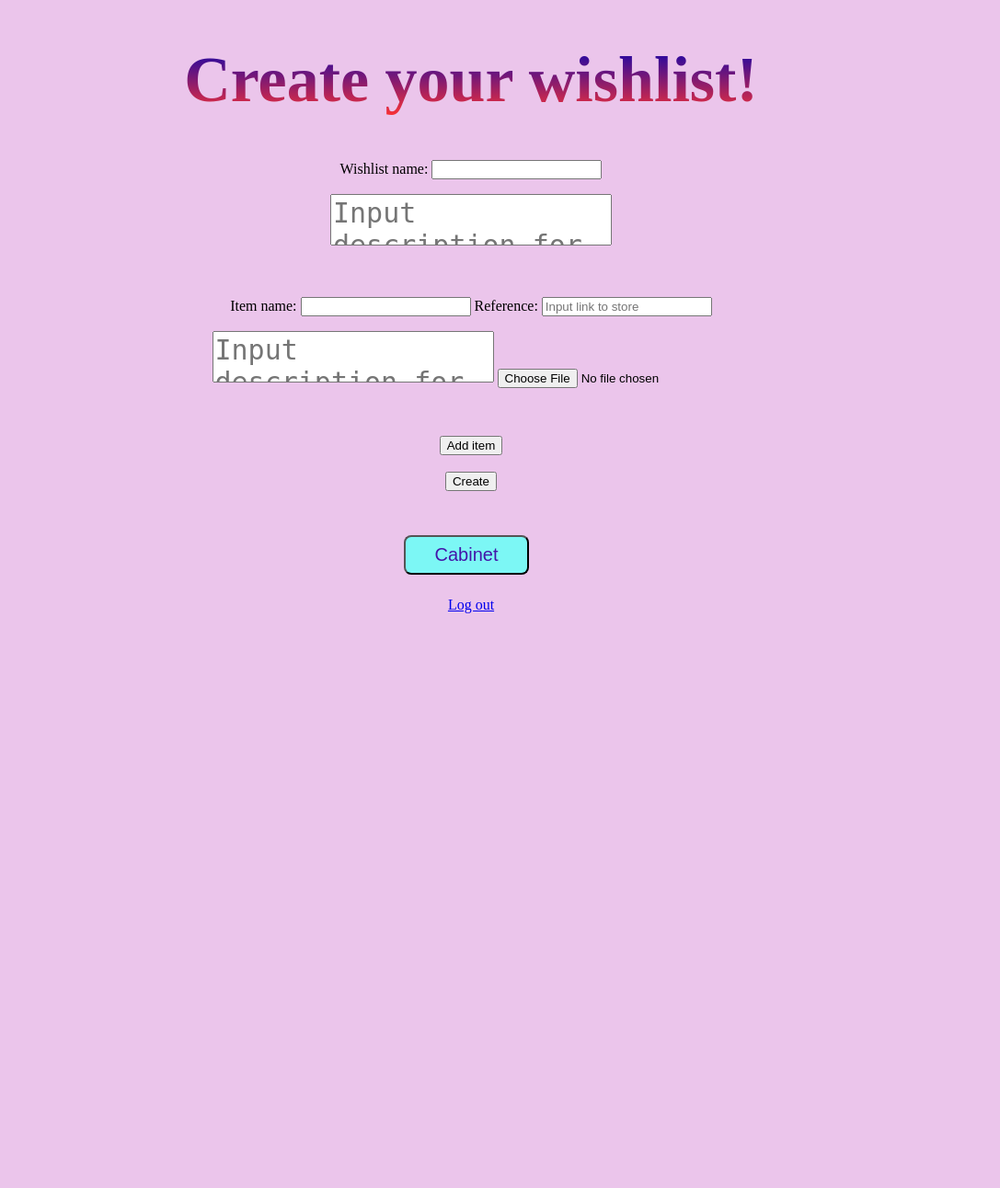
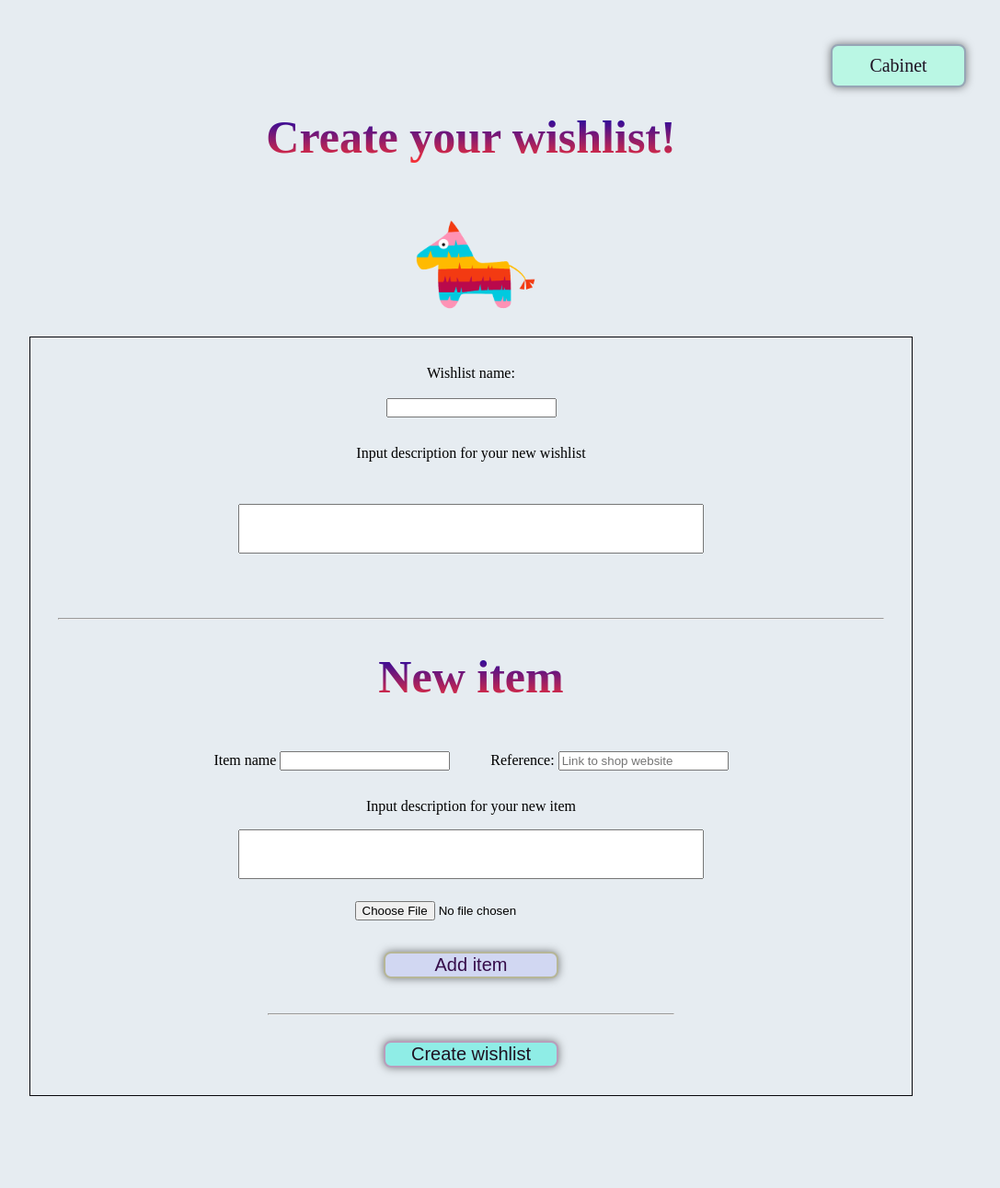
Before and after one commit to itmo-wad/pinata, a Flask app: page /create in a window 1280 px wide. Shown: the whole page at 92% size, without its empty margins (128-1215 px from the left). Before the commit the page ends 667 px from the top, so only its background shows below. Run offline with Flask 2, Linux system fonts and the light colour scheme; the visitor is signed in with stand-in values (Sample User, id 1).

Commit message:
Update create_wl files

```diff
--- a/static/dynamic_form.js
+++ b/static/dynamic_form.js
@@ -3,22 +3,30 @@ document.getElementById("addDynamicExtraFieldButton").onclick = function(event)
 	let div = document.createElement("div");
 	div.className = "DynamicExtraField";
 	$("<br>").appendTo(div);
+	$('<hr>').appendTo(div);
+	$('<br>').appendTo(div);
     $('<input/>', {value : 'Remove item', type : 'button', 'class' : 'DeleteDynamicExtraField'}).appendTo(div).click(function(e) {
 		$(this).parent().remove();
 		e.preventDefault();
 		return false;
-    });
-    $('<br>').appendTo(div);
+	});
+	$('<br>').appendTo(div);
+	$('<br>').appendTo(div);
 	$('<p>').appendTo(div);
-	$('<label/>', {for : "item"}).html("Item name:").appendTo(div); //	<label for="item">Item name:</label>
+	$('<label/>', {for : "item"}).html("Item name ").appendTo(div); //	<label for="item">Item name:</label>
 	$('<input/>', {name : 'item-title[]', type : 'text', id : 'item', required :''}).appendTo(div);// <input type="text" name="item-title[]" id="item">
-	$('<label/>', {for : "link"}).html(" Reference:").appendTo(div); //	<label for="link">Reference:</label>
-	$('<input/>', {name : 'item-link[]', type : 'text', placeholder : "Input link to store", id : 'link' }).appendTo(div);	// <input type="text" name="item-link[]" id="link" placeholder="Input link to store">
+	$('<label/>', {for : "link"}).html(" Reference: ").appendTo(div); //	<label for="link">Reference:</label>
+	$('<input/>', {name : 'item-link[]', type : 'text', placeholder : " Link to shop website", id : 'link' }).appendTo(div);	// <input type="text" name="item-link[]" id="link" placeholder="Input link to store">
+	$('</p>').appendTo(div);
+	$('<p>', {class: 'textform'}).html("Input description for your new item").appendTo(div);
 	$('</p>').appendTo(div);
     $('<p>').appendTo(div);
-	$('<textarea/>', {name : 'item-descr[]', placeholder : "Input description for your new item", cols : '50', rows : '3' }).appendTo(div);
-	$('<input/>', {name : 'file[]', type : 'file' }).appendTo(div); // <input type="file" name="file[]">
+	$('<textarea/>', {name : 'item-descr[]', cols : '50' }).appendTo(div);
+	$('<br>').appendTo(div);
+	$('<input/>', {name : 'file[]', type : 'file', class: 'forma'}).appendTo(div); // <input type="file" name="file[]">
 	$('</p>').appendTo(div);
+
  //Добавляем уже собранный DIV в DynamicExtraFieldsContainer
-    $(div).appendTo("#DynamicExtraFieldsContainer");
+	$(div).appendTo("#DynamicExtraFieldsContainer");
+
 };
--- a/templates/create_wl.html
+++ b/templates/create_wl.html
@@ -3,38 +3,54 @@
 <head>
     <meta charset="UTF-8">
     <title>Create wishlist</title>
-    <link href= "../static/style.css" rel="stylesheet">
+    <link href= "../static/create.css" rel="stylesheet">
 </head>
 
 <body>
 <h1>Create your wishlist!</h1>
+<img src="../static/Logo_second.png" alt="pinata" class="img">
+	<div class="wrap3">
+		<div>
+			<a href="{{ url_for('cabinet') }}"><button" id="id_button3" class="but" >Cabinet</button></a>
+		</div>
+	</div>
+<div class="list_wrap">
   <form method="POST" action="/create" enctype="multipart/form-data">
 	  <label for="title">Wishlist name:</label>
+	  <br>
+	  <br>
 	  <input type="text" name="wl-title" required id="title">
-	  <br>
-	  <p><textarea name="description" placeholder="Input description for your new wishlist" required></textarea></p>
+
+	  <p class="textform">Input description for your new wishlist</p>
+	  <p><textarea name="description" required class="text_descr"></textarea></p>
+	  <hr>
+	  <h1>New item</h1>
 	  <div id="DynamicExtraFieldsContainer">
         <div id="addDynamicField">
-			<br>
+
 			<div class="DynamicExtraField">
 				<br>
-			    <label for="item">Item name:</label>
+				<label for="item">Item name</label>
 				<input type="text" name="item-title[]" required id="item">
 				<label for="link">Reference:</label>
-				<input type="text" name="item-link[]" id="link" placeholder="Input link to store">
-				<p><textarea name="item-descr[]" cols="50" placeholder="Input description for your new item"></textarea>
-				<input type="file" name="file[]"></p>
-                <br>
+				<input type="text" name="item-link[]" id="link" placeholder="Link to shop website">
+				<p class="textform">Input description for your new item</p>
+				<p><textarea name="item-descr[]" cols="50"></textarea>
+				<br>
+				<input type="file" name="file[]" class="forma"></p>
 			</div>
 	    </div>
 	  </div>
 	  <br>
-	  <input type="button" id="addDynamicExtraFieldButton" value="Add item">
+
+	  <input type="button" id="addDynamicExtraFieldButton" value="Add item" class="button">
 	  <br><br>
-	  <input type="submit" value="Create">
+
+	<hr class="hr">
+	<input type="submit" value="Create wishlist" class="button_create">
+
    </form>
-<a href="{{ url_for('cabinet') }}" class="but"><button class="but" id="id_button3" >Cabinet</button></a>
-<p><a href="{{ url_for('logout') }}">Log out</a></p>
+</div>
 
 <script src="../static/dynamic_form.js"></script>
 <script src="https://ajax.googleapis.com/ajax/libs/jquery/2.2.0/jquery.min.js"></script>
```
Also changed, not shown: static/Logo_second.png (added).
